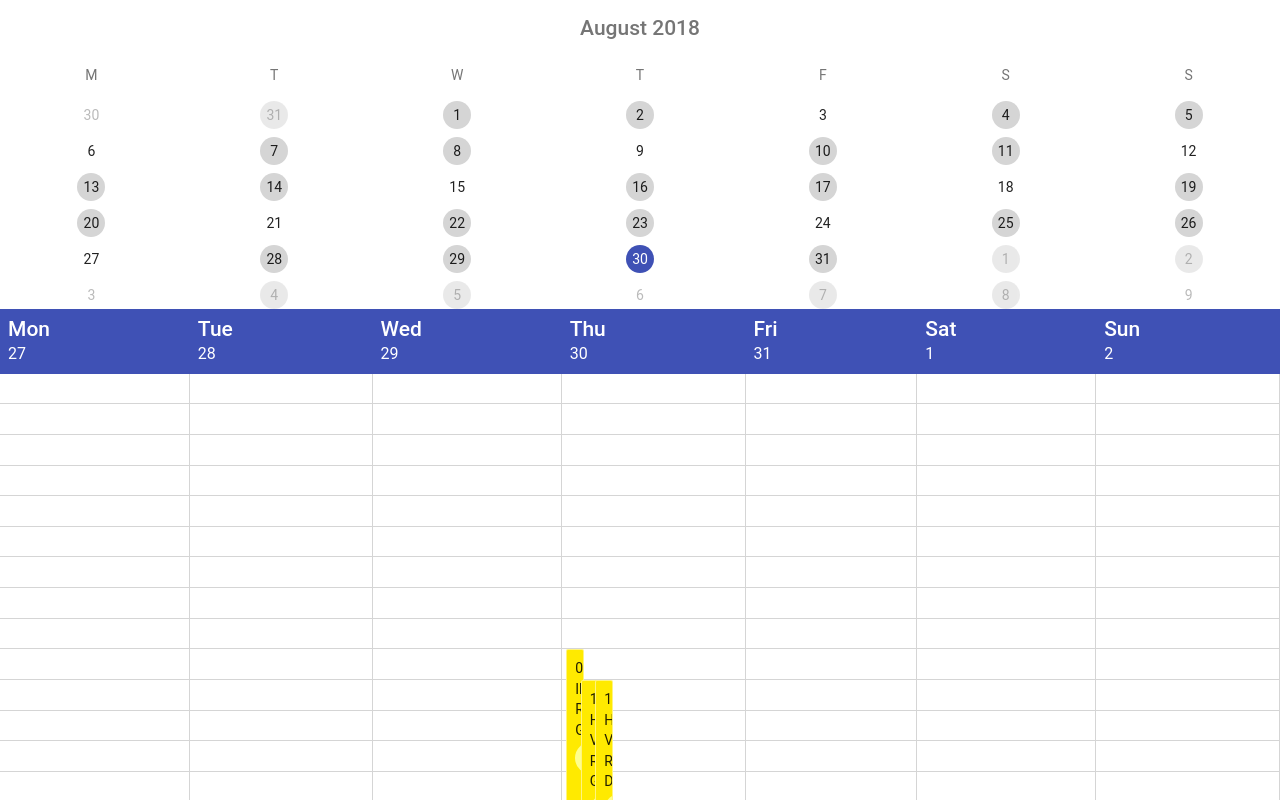
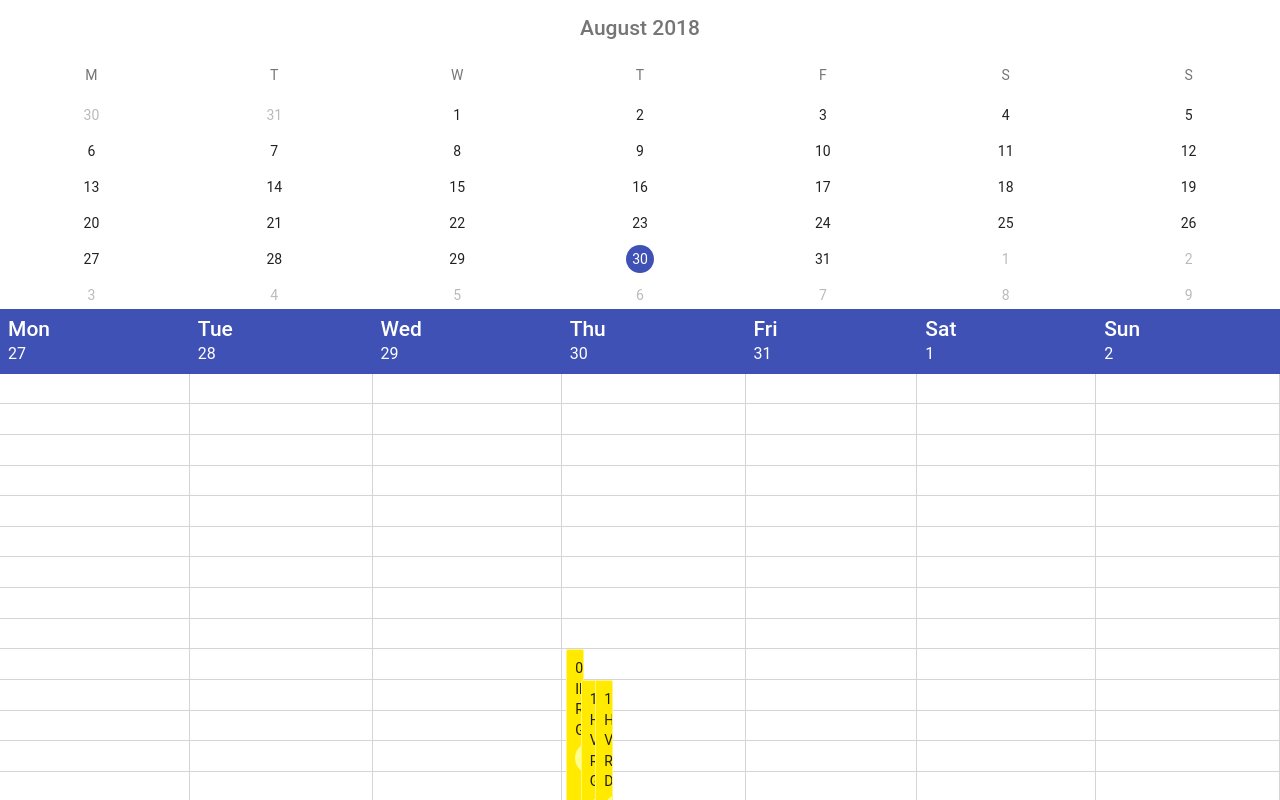
Before and after one commit to ReactiveRaven/rr-calendar, a React (Create React App) app: page / in a window 1280 px wide. Shown: the top 800 px of the page. Built offline with nearby package versions, Linux system fonts and the light colour scheme.

Commit message:
Small calendar events bugfix

```diff
--- a/src/component/SmallCalendar/SmallCalendar.tsx
+++ b/src/component/SmallCalendar/SmallCalendar.tsx
@@ -10,6 +10,8 @@ import * as React from 'react'
 
 import {DAYS_IN_WEEK} from '../../constants'
 import WeekDayStart from '../../enum/WeekDayStart'
+import ISimpleEvent from '../../model/ISimpleEvent'
+import Range from '../../utility/range/Range'
 import SmallCalendarDateLabel from '../SmallCalendarDayLabel/SmallCalendarDateLabel'
 
 export interface ISmallCalendarProps {
@@ -18,6 +20,7 @@ export interface ISmallCalendarProps {
     weekdayNameFormatter?: (date: Date) => string
     monthTitleFormatter?: (date: Date) => string
     onDateSelected?: (date: Date) => void
+    events?: ISimpleEvent[]
 }
 
 export interface ISmallCalendarState {
@@ -90,7 +93,7 @@ class SmallCalendar extends React.PureComponent<SmallCalendarProps, ISmallCalend
     public render() {
         const numberOfRows = 6
 
-        const { selectedDate } = this.props
+        const { selectedDate, events = [] } = this.props
         const { focusedDate: maybeFocusedDate } = this.state
         const focusedDate = maybeFocusedDate || selectedDate
 
@@ -129,11 +132,13 @@ class SmallCalendar extends React.PureComponent<SmallCalendarProps, ISmallCalend
             .format
         const firstDayOfMonth = new Date(focusedDate)
         firstDayOfMonth.setDate(1)
-        const firstDisplayedDay = new Date(firstDayOfMonth.getTime())
+        const firstDisplayedDay = new Date(firstDayOfMonth)
         const targetWeekdayIndex = (DAYS_IN_WEEK + this.props.weekStartsOn.valueOf()) % DAYS_IN_WEEK
         while (firstDisplayedDay.getDay() !== targetWeekdayIndex) {
             firstDisplayedDay.setDate(firstDisplayedDay.getDate() - 1)
         }
+
+        const eventRanges = events.map(event => Range.fromToLessThan(event.start, event.end))
 
         const rowContents = (new Array(numberOfRows))
             .fill((new Array(DAYS_IN_WEEK)).fill(undefined))
@@ -148,6 +153,18 @@ class SmallCalendar extends React.PureComponent<SmallCalendarProps, ISmallCalend
                             currentDay.setDate(
                                 currentDay.getDate() + (rowIndex * DAYS_IN_WEEK) + columnIndex
                             )
+
+                            const todayForRange = new Date()
+                            todayForRange.setFullYear(
+                                currentDay.getFullYear(),
+                                currentDay.getMonth(),
+                                currentDay.getDate()
+                            )
+                            todayForRange.setHours(0, 0, 0, 0)
+                            const tomorrowForRange = new Date(todayForRange)
+                            tomorrowForRange.setDate(todayForRange.getDate() + 1)
+
+                            const dateRange = Range.fromToLessThan(todayForRange, tomorrowForRange)
 
                             const isFocusedMonth = (
                                 focusedDate.getMonth() === currentDay.getMonth() &&
@@ -165,8 +182,9 @@ class SmallCalendar extends React.PureComponent<SmallCalendarProps, ISmallCalend
                                     focusedDate.getDate() === currentDay.getDate()
                             )
 
-                            const modulo = 3
-                            const empty = (currentDay.getDate() % modulo) === 0
+                            const eventsForDay = eventRanges
+                                .filter(range => dateRange.overlapsRange(range))
+                            const empty = eventsForDay.length === 0
 
                             const classes = [TESTING_CLASS_NAMES.cell, this.props.classes.cell]
 
--- a/src/model/IConcreteEvent.ts
+++ b/src/model/IConcreteEvent.ts
@@ -1,7 +1,8 @@
 import ILocation from './ILocation'
 import IPerson from './IPerson'
+import ISimpleEvent from './ISimpleEvent'
 
-export default interface IConcreteEvent {
+export default interface IConcreteEvent extends ISimpleEvent {
     start: Date
     end: Date
     className: string
--- /dev/null
+++ b/src/model/ISimpleEvent.ts
@@ -0,0 +1,4 @@
+export default interface ISimpleEvent {
+    end: Date
+    start: Date
+}
```
Also changed, not shown: 1 other file (tests, documents, lock files or other folders).
